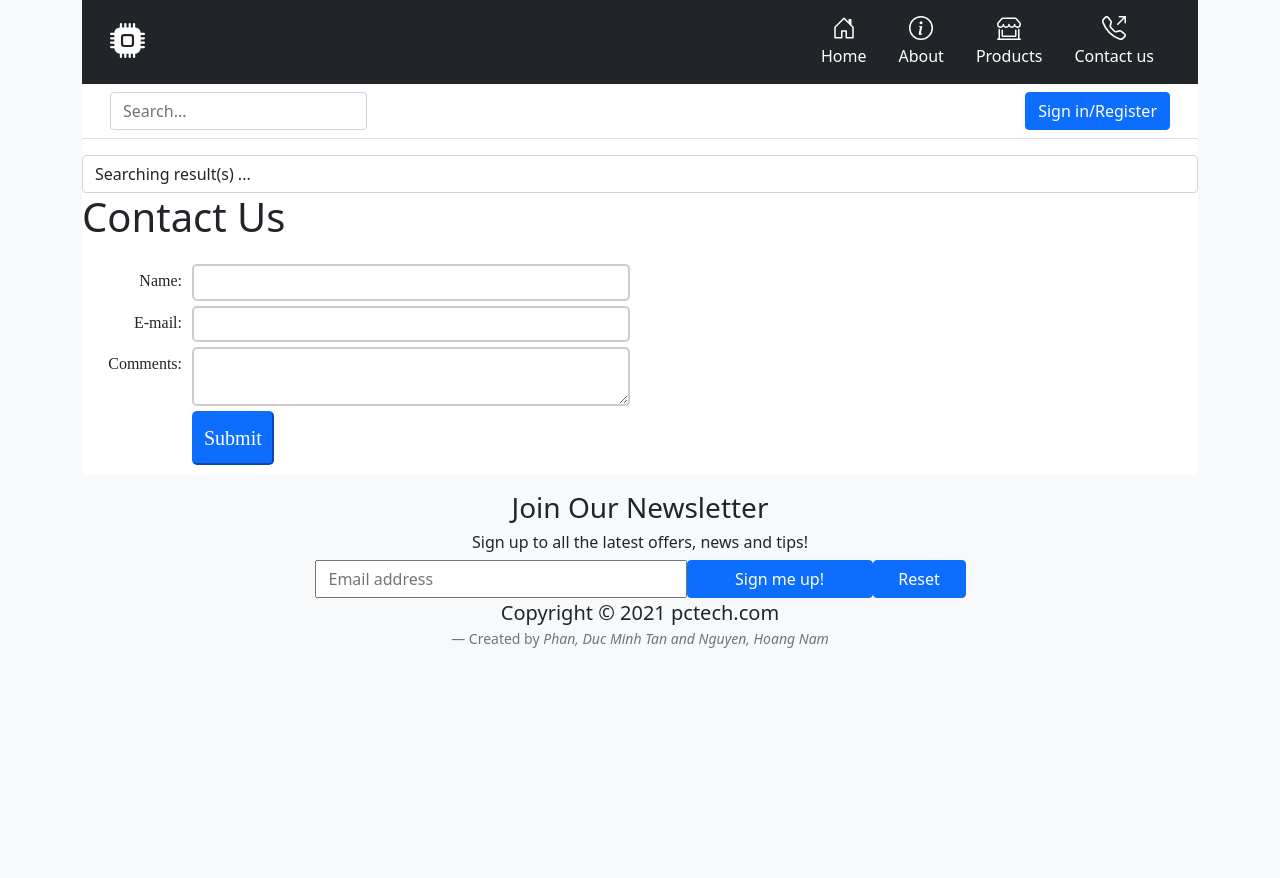
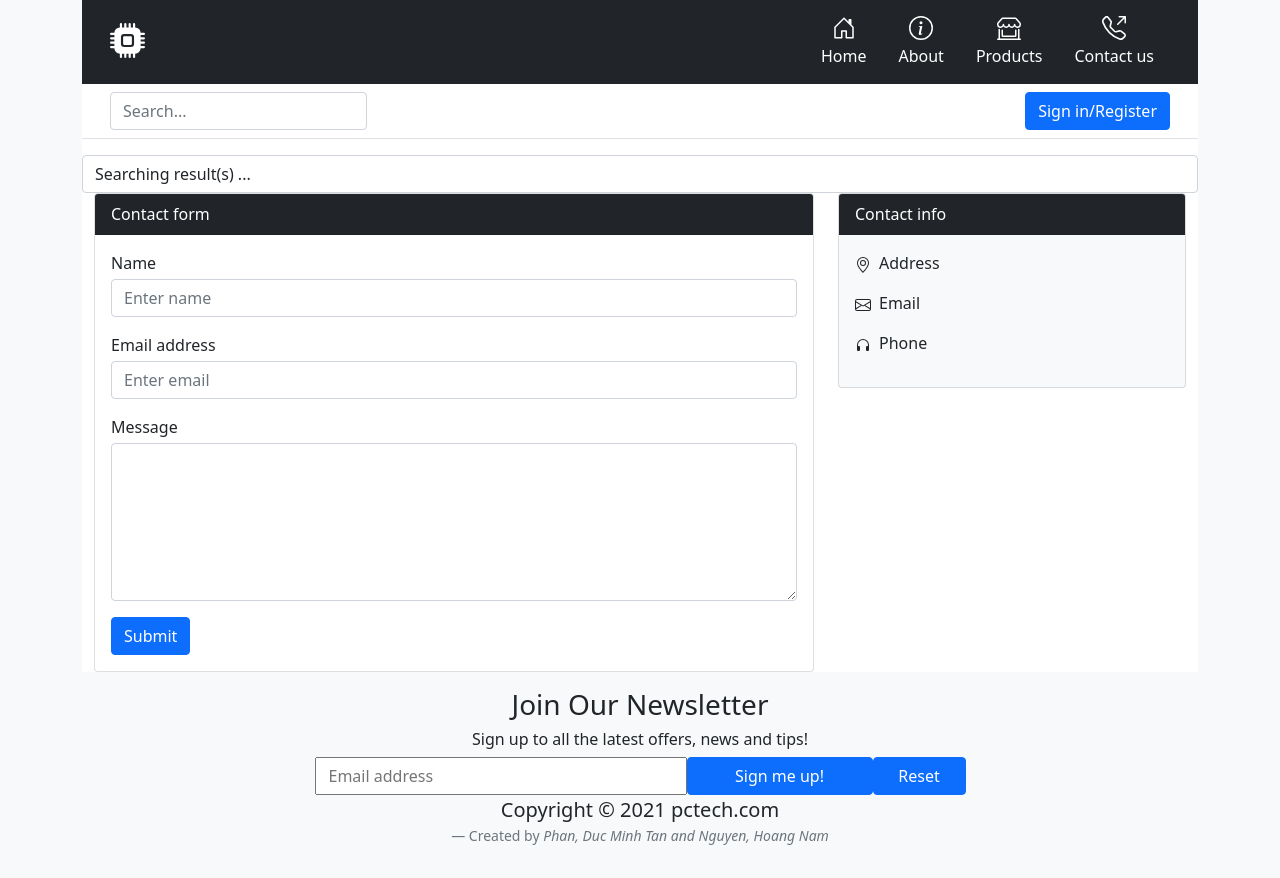
Before and after one commit to TanPhan1112/project2650, a React (Create React App) app in the folder frontend/: page /Contact in a window 1280 px wide. Before the commit the page ends 800 px from the top, so only its background shows below. Built offline with nearby package versions, Linux system fonts and the light colour scheme; what @feathersjs/feathers, @feathersjs/rest-client would draw is missing.

Commit message:
Fix contact page alignment w bootstrap

```diff
--- a/frontend/src/Account.css
+++ b/frontend/src/Account.css
@@ -2,7 +2,7 @@
     font-family: 'Lora', serif;
     padding: 10px;
 }
-
+/*
 label {
     float: left;
     width: 100px;
@@ -10,7 +10,7 @@ label {
     text-align: right;
     padding-right: 10px;
     margin-top: 10px;
-}
+} */
 
 .firstName {
     margin-top: 5px;
--- a/frontend/src/Contact.css
+++ b/frontend/src/Contact.css
@@ -1,15 +1,6 @@
 #contactForm {
 	font-family: 'Lora', serif;
     padding: 10px;
-}
-
-label {
-	float: left;
-    width: 100px;
-    clear: left;
-    text-align: right;
-    padding-right: 10px;
-    margin-top: 10px;
 }
 
 #myName {
--- a/frontend/src/Contact.tsx
+++ b/frontend/src/Contact.tsx
@@ -1,23 +1,70 @@
 import React from 'react';
-import './Contact.css';
 
 function Contact() {
     return (
         <html lang="en">
             <body>
-                <div id="wrapper">
                 <main>
-                        <h1>Contact Us</h1>
-                        <form id="contactForm" method="post" action="http://mylinux.langara.bc.ca/~hhamavan/demo.php">
-                            <label htmlFor="myName">Name:</label>
-                            <input type="text" name="myName" id="myName" />
-                            <label htmlFor="myEmail">E-mail:</label>
-                            <input type="text" name="myEmail" id="myEmail" />
-                            <label htmlFor="myComments">Comments:</label>
-                            <textarea name="myComments" id="myComments" rows={2} cols={20}></textarea>
-                            <input id="mySubmit" type="submit" value="Submit" />
+                    <div className="container">
+                        <div className="row">
+                            <div className="col">
+                                <div className="card">
+                                    <div className="card-header bg-dark text-white">
+                                        Contact form
+                                    </div>
+
+                                    <div className="card-body">
+                                        <form>
+                                            <div className="form-group mb-3">
+                                                <label htmlFor="contact-name" className="mb-1">Name</label>
+                                                <input type="text" className="form-control" id="contact-name" placeholder="Enter name" required />
+                                            </div>
+                                            <div className="form-group mb-3">
+                                                <label htmlFor="contact-email" className="mb-1">Email address</label>
+                                                <input type="email" className="form-control" id="contact-email" placeholder="Enter email" required />
+                                            </div>
+                                            <div className="form-group mb-3">
+                                                <label htmlFor="contact-message" className="mb-1">Message</label>
+                                                <textarea className="form-control" id="contact-message" rows={6} required></textarea>
+                                            </div>
+                                            <div className="mx-auto">
+                                                <button type="submit" className="btn btn-primary text-right">Submit</button></div>
                                         </form>
+                                    </div>
+                                </div>
+                            </div>
+                            <div className="col-sm-4">
+                                <div className="card bg-light mb-3">
+                                    <div className="card-header bg-dark text-white">
+                                        Contact info
+                                    </div>
+                                    <div className="card-body">
+                                        <p>
+                                            <svg xmlns="http://www.w3.org/2000/svg" width="16" height="16" fill="currentColor" className="bi bi-geo-alt me-2" viewBox="0 0 16 16">
+                                                <path d="M12.166 8.94c-.524 1.062-1.234 2.12-1.96 3.07A31.493 31.493 0 0 1 8 14.58a31.481 31.481 0 0 1-2.206-2.57c-.726-.95-1.436-2.008-1.96-3.07C3.304 7.867 3 6.862 3 6a5 5 0 0 1 10 0c0 .862-.305 1.867-.834 2.94zM8 16s6-5.686 6-10A6 6 0 0 0 2 6c0 4.314 6 10 6 10z"/>
+                                                <path d="M8 8a2 2 0 1 1 0-4 2 2 0 0 1 0 4zm0 1a3 3 0 1 0 0-6 3 3 0 0 0 0 6z"/>
+                                            </svg>
+                                            Address
+                                        </p>
+                                        <p>
+                                            <svg xmlns="http://www.w3.org/2000/svg" width="16" height="16" fill="currentColor" className="bi bi-envelope me-2" viewBox="0 0 16 16">
+                                                <path d="M0 4a2 2 0 0 1 2-2h12a2 2 0 0 1 2 2v8a2 2 0 0 1-2 2H2a2 2 0 0 1-2-2V4zm2-1a1 1 0 0 0-1 1v.217l7 4.2 7-4.2V4a1 1 0 0 0-1-1H2zm13 2.383-4.758 2.855L15 11.114v-5.73zm-.034 6.878L9.271 8.82 8 9.583 6.728 8.82l-5.694 3.44A1 1 0 0 0 2 13h12a1 1 0 0 0 .966-.739zM1 11.114l4.758-2.876L1 5.383v5.73z"/>
+                                            </svg>
+                                            Email
+                                        </p>
+                                        <p>
+                                            <svg xmlns="http://www.w3.org/2000/svg" width="16" height="16" fill="currentColor" className="bi bi-headphones me-2" viewBox="0 0 16 16">
+                                                <path d="M8 3a5 5 0 0 0-5 5v1h1a1 1 0 0 1 1 1v3a1 1 0 0 1-1 1H3a1 1 0 0 1-1-1V8a6 6 0 1 1 12 0v5a1 1 0 0 1-1 1h-1a1 1 0 0 1-1-1v-3a1 1 0 0 1 1-1h1V8a5 5 0 0 0-5-5z"/>
+                                            </svg>
+                                            Phone
+                                        </p>
+                                    </div>
+                                </div>
+                            </div>
+                        </div>
+                    </div>
                 </main>
+
                 <footer className="footer mt-auto py-3 bg-light">
                     <div className="container">
                         <h3 className="text-center">Join Our Newsletter</h3>
@@ -43,7 +90,6 @@ function Contact() {
                         </figure>
                     </div>
                 </footer>
-                </div>
             </body>
         </html>
     );
```
Lines whose indentation alone changed are shown as unchanged.
